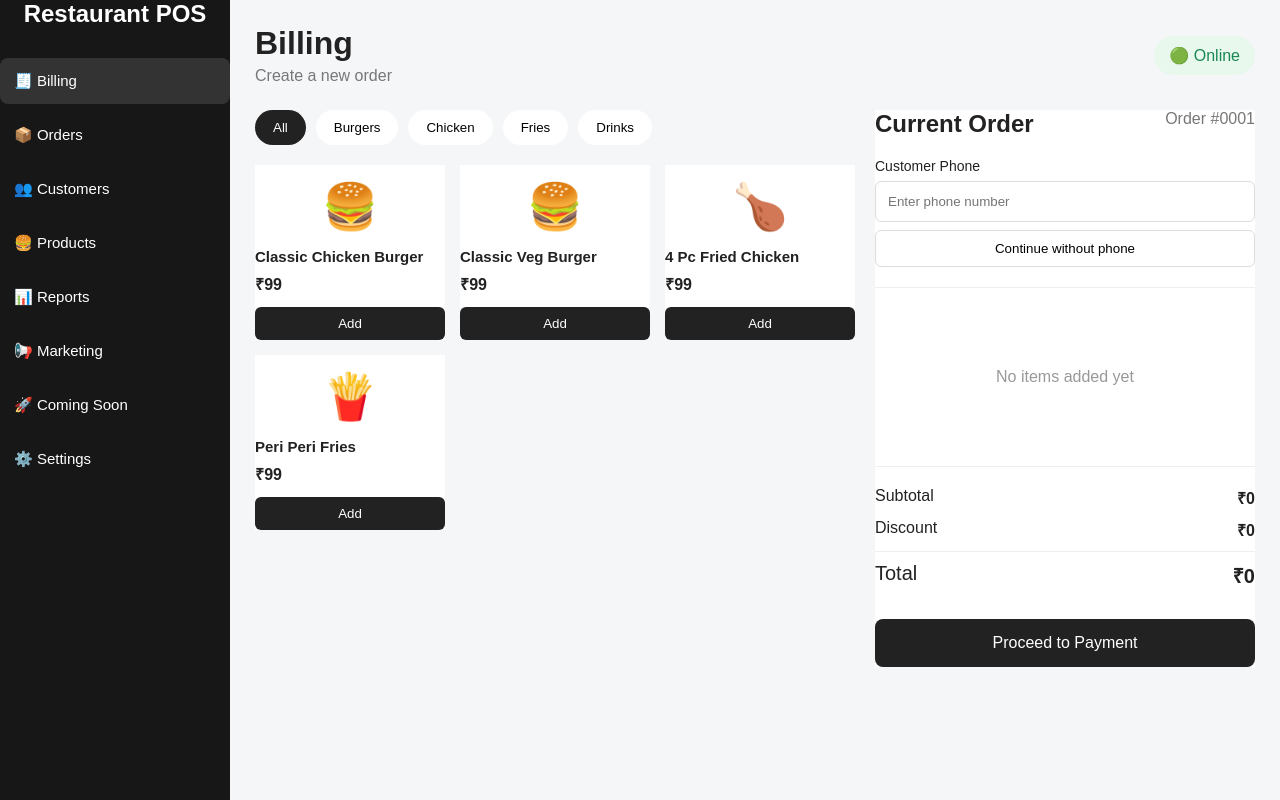
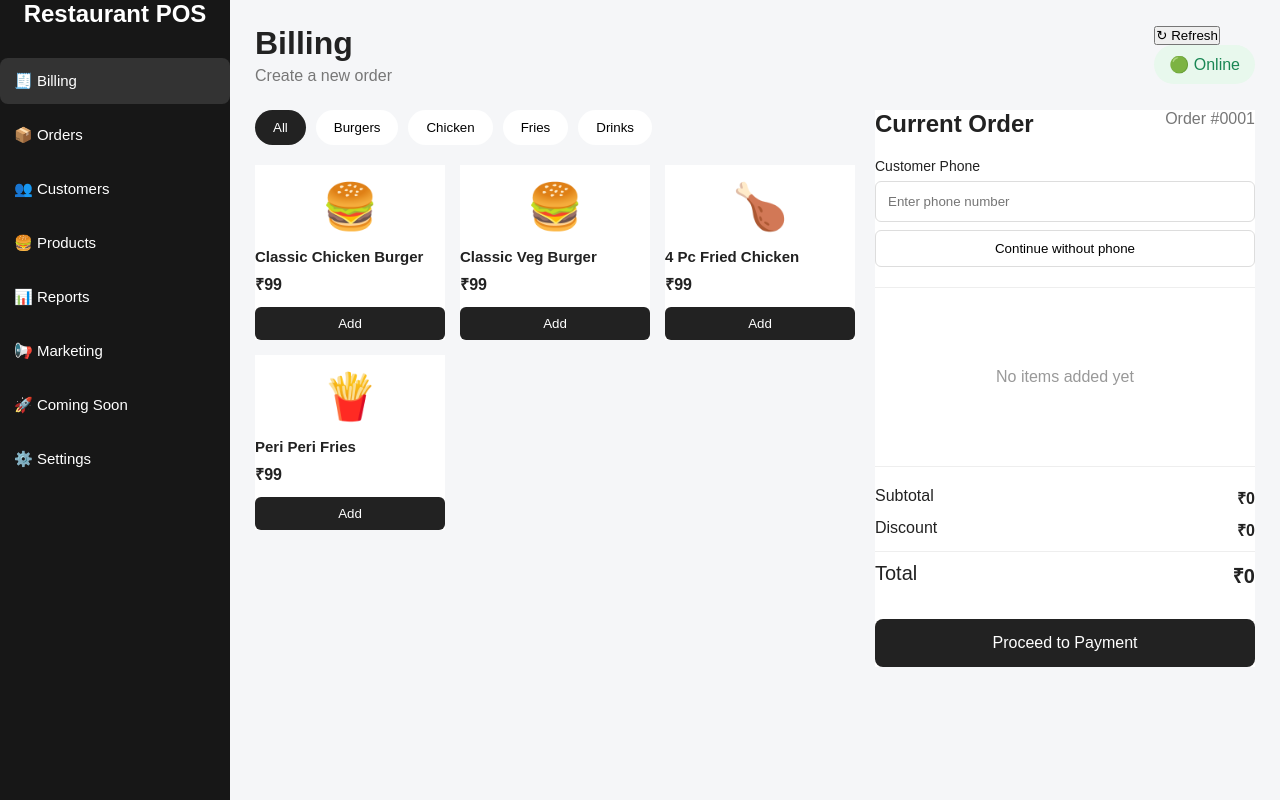
Before and after one commit to sujoypaul-hub/restaurant-pos, a plain HTML site: page index.html in a window 1280 px wide. Drawn offline with Linux system fonts and the light colour scheme.

Commit message:
Update index.html

```diff
--- a/index.html
+++ b/index.html
@@ -122,9 +122,22 @@
             </div>
 
 
-            <div class="connection-status">
+            <div class="topbar-actions">
 
-                🟢 Online
+                <button
+                    id="force-refresh"
+                    class="force-refresh-btn"
+                    type="button"
+                    title="Clear application cache and reload"
+                >
+                    ↻ Refresh
+                </button>
+
+                <div class="connection-status">
+
+                    🟢 Online
+
+                </div>
 
             </div>
 
```
